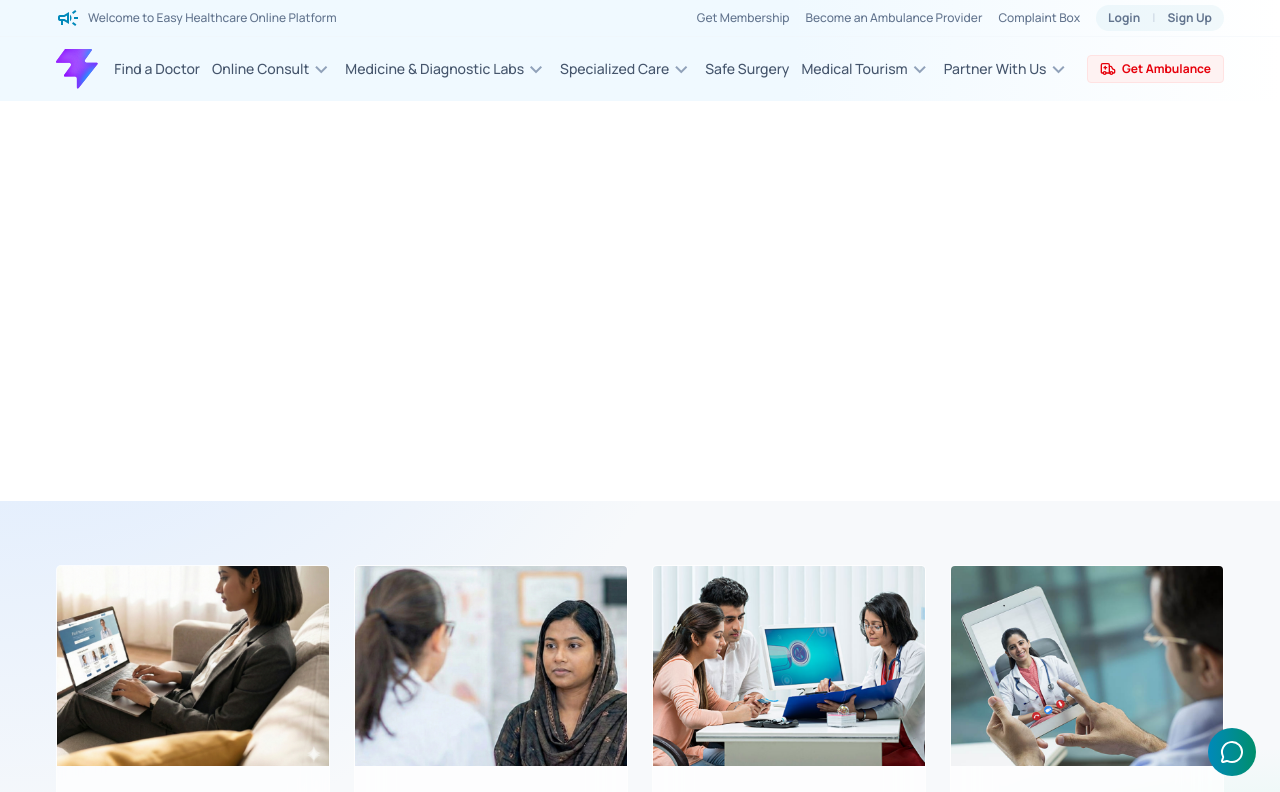
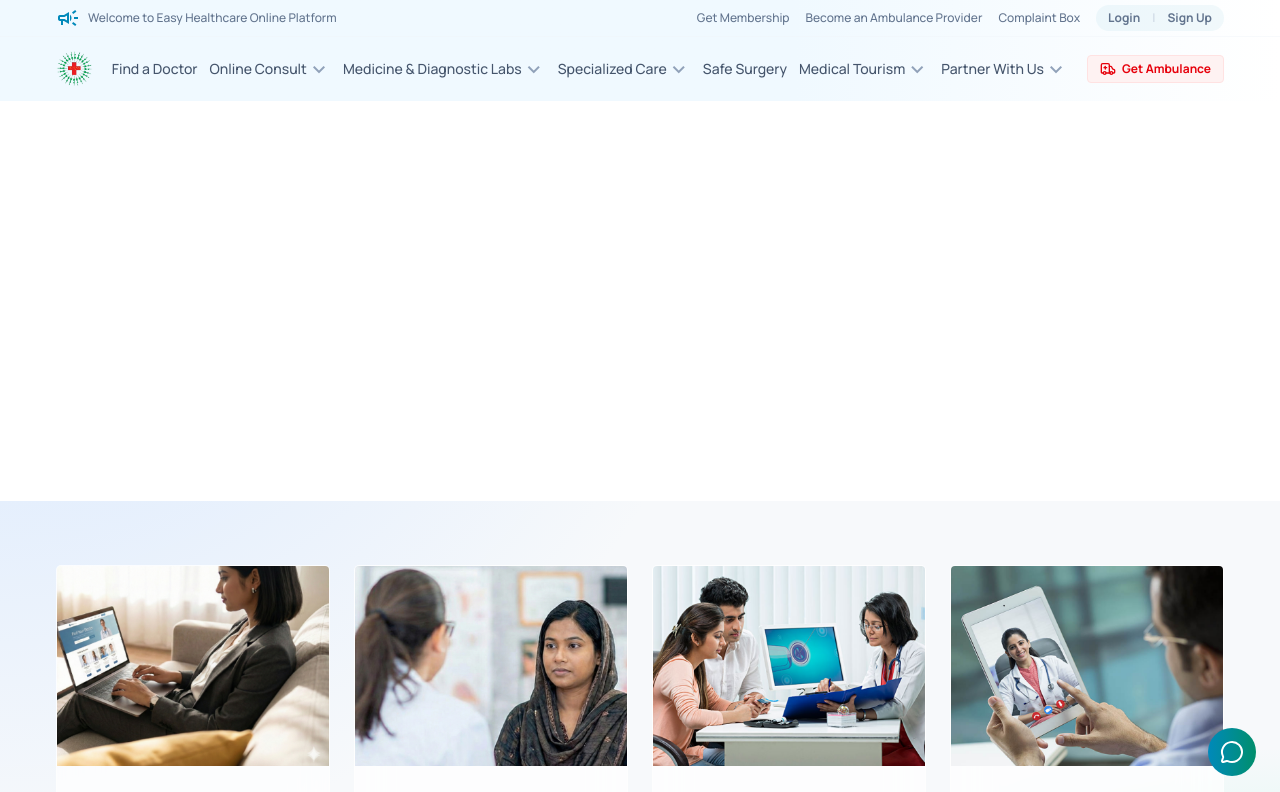
Before and after one commit to iaislamarif-oss/easyfront, a React (Vite) app: page / in a window 1280 px wide. Shown: the top 792 px of the page. Built offline with nearby package versions, Linux system fonts and the light colour scheme.

Commit message:
Fix: Set logo.png as header logo and site icon

```diff
--- a/index.html
+++ b/index.html
@@ -2,7 +2,7 @@
 <html lang="en">
   <head>
     <meta charset="UTF-8" />
-    <link rel="icon" type="image/svg+xml" href="/favicon.svg" />
+    <link rel="icon" type="image/png" href="/assets/logo.png" />
     <meta name="viewport" content="width=device-width, initial-scale=1.0" />
     <link rel="preconnect" href="https://fonts.googleapis.com">
     <link rel="preconnect" href="https://fonts.gstatic.com" crossorigin>
--- a/src/components/Header.jsx
+++ b/src/components/Header.jsx
@@ -130,7 +130,7 @@ const Header = () => {
         <div className="w-full max-w-[1200px] mx-auto px-4 flex items-center justify-between relative">
           {/* Logo */}
           <Link to="/" className="flex items-center gap-2 shrink-0 z-10">
-            <img src="/favicon.svg" alt="Easy Healthcare" className="h-10 w-auto object-contain" />
+            <img src="/assets/logo.png" alt="Easy Healthcare" className="h-10 w-auto object-contain" />
           </Link>
 
         {/* Navigation - Centered and slightly shifted left */}
```
